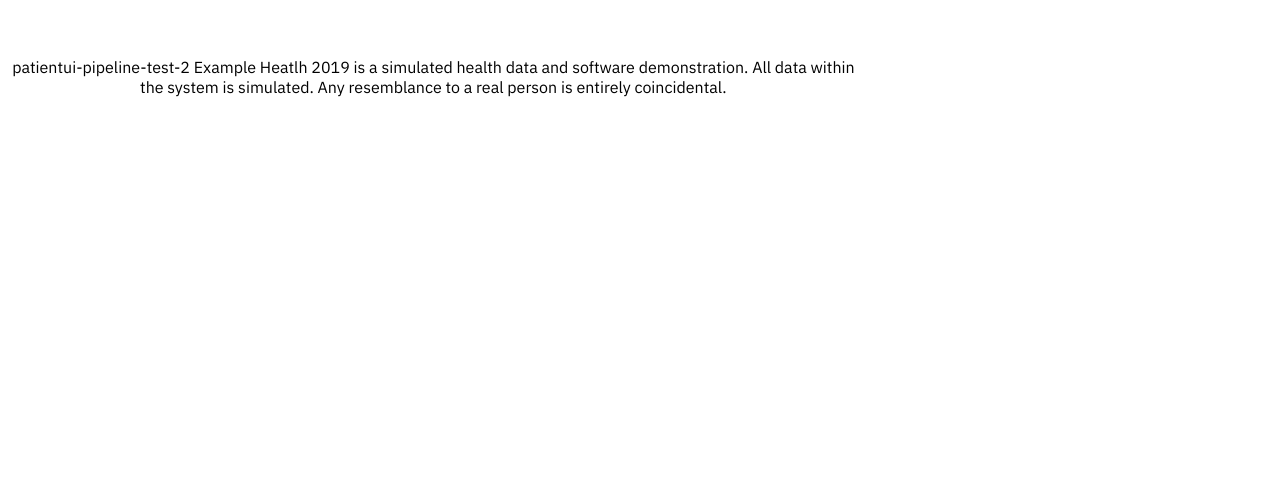
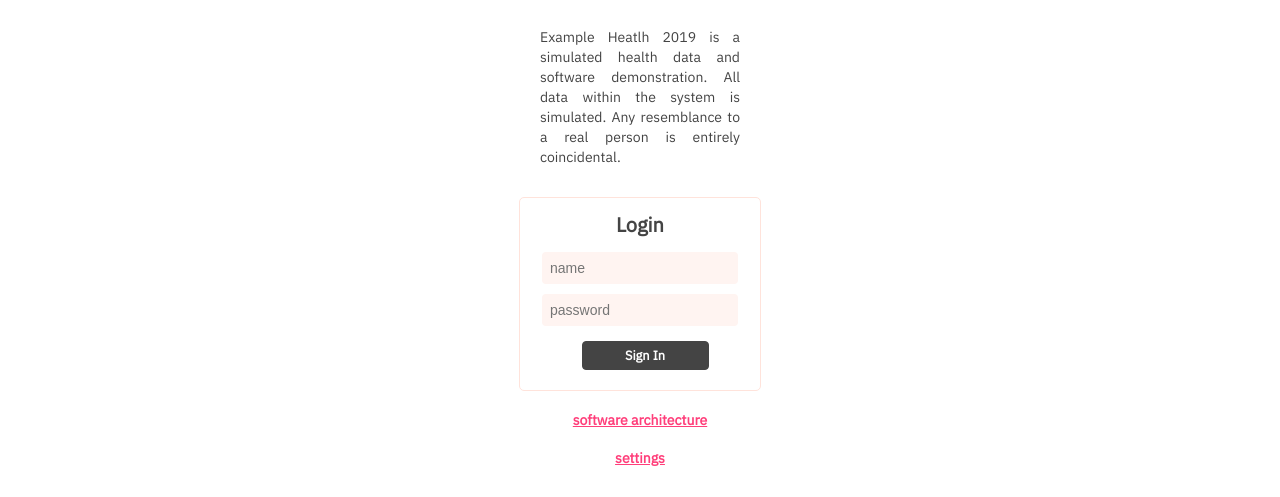
Before and after one commit to daihiraoka/patientui-kabanero, a website: page public/login.html in a window 1280 px wide. Shown: the part 354-851 px from the top of the page. Before the commit the page ends 800 px from the top, so only its background shows below. Drawn offline with Linux system fonts and the light colour scheme; no server answers.

Commit message:
Change login messages

```diff
--- a/public/login.html
+++ b/public/login.html
@@ -19,7 +19,7 @@
     <div class="pillar">
       <div class="loginlogo"><img class="Fictionallogo" src="images/fictional.svg"></div>
       <div class="Fictionalname">Example Health</div>
-      <div class="disclaimer"></div>patientui-pipeline-test-2 Example Heatlh 2019 is a simulated health data and software demonstration. All data within the system is simulated</b>. Any resemblance to a real person is entirely coincidental.</div>
+      <div class="disclaimer">Example Heatlh 2019 is a simulated health data and software demonstration. All data within the system is simulated</b>. Any resemblance to a real person is entirely coincidental.</div>
       <div class="loginform">
         <form method="post" action="index.html">
           <div class="box">
```
